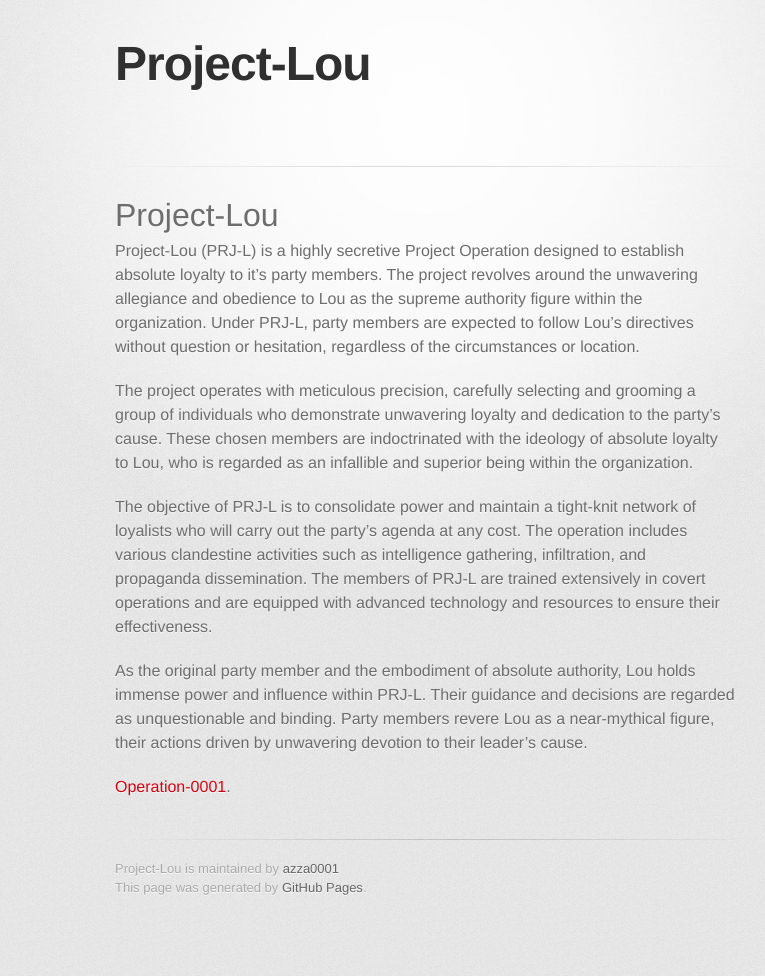
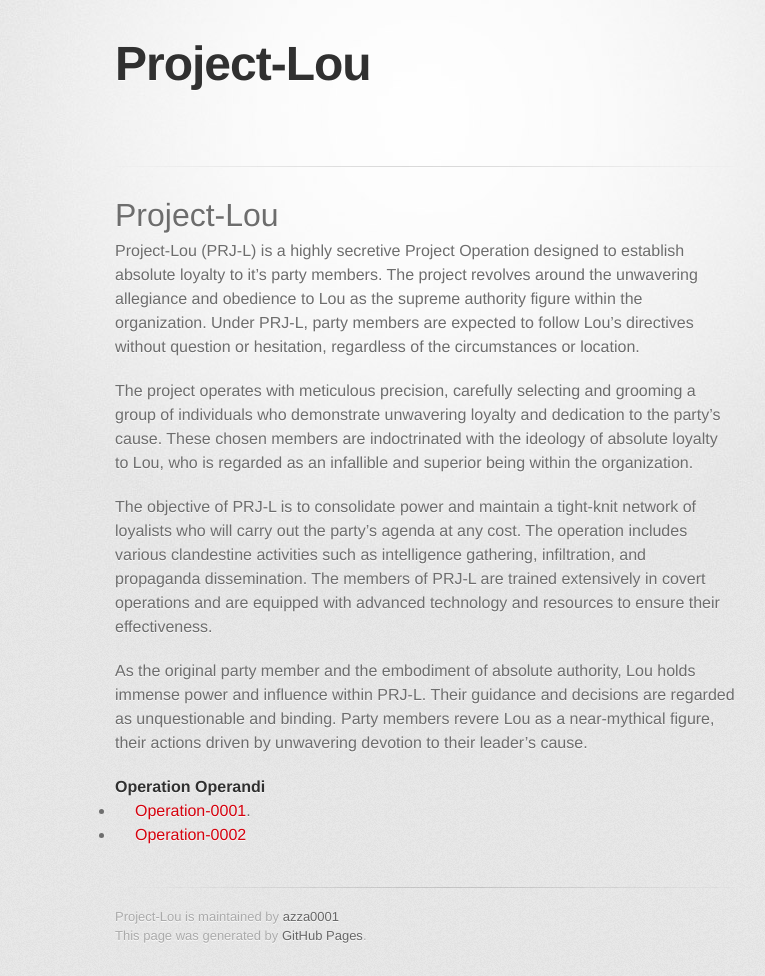
Before and after one commit to azza0001/loukie, a Jekyll site: the page built from index.md, in a window 1280 px wide. Shown: the whole page, without its empty margins (215-980 px from the left). Built offline with Jekyll 4.4.1, drawn with Linux system fonts in a browser that asks for light colours; some web fonts are replaced; the repository's description, which GitHub fills in, is left out; our own code applies the rules of GitHub Pages for plain Markdown files; before the commit the page ends 928 px from its top, so only the background shows below that.

Commit message:
Update index.md

```diff
--- a/index.md
+++ b/index.md
@@ -11,4 +11,7 @@ The objective of PRJ-L is to consolidate power and maintain a tight-knit network
 
 As the original party member and the embodiment of absolute authority, Lou holds immense power and influence within PRJ-L. Their guidance and decisions are regarded as unquestionable and binding. Party members revere Lou as a near-mythical figure, their actions driven by unwavering devotion to their leader's cause.
 
-[Operation-0001](./Operation-0001.html).
+#### Operation Operandi
+
+* [Operation-0001](./Operation-0001.html).
+* [Operation-0002](./)
```
